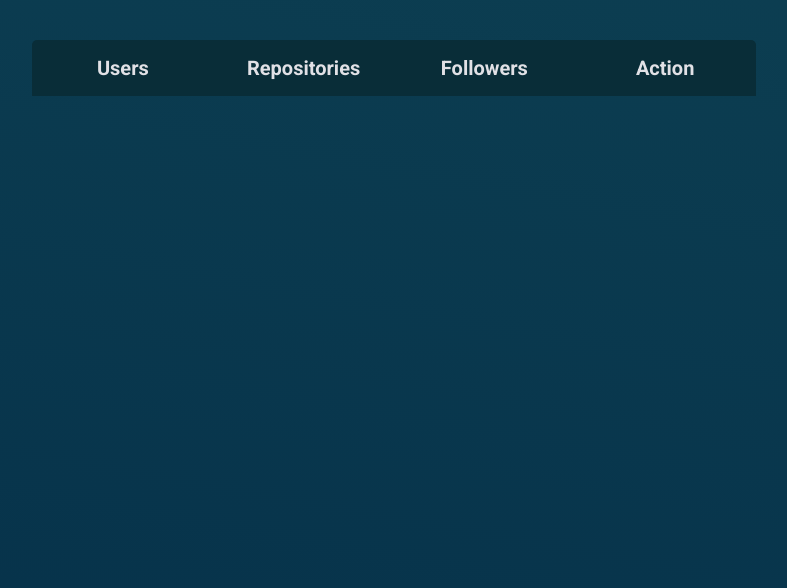
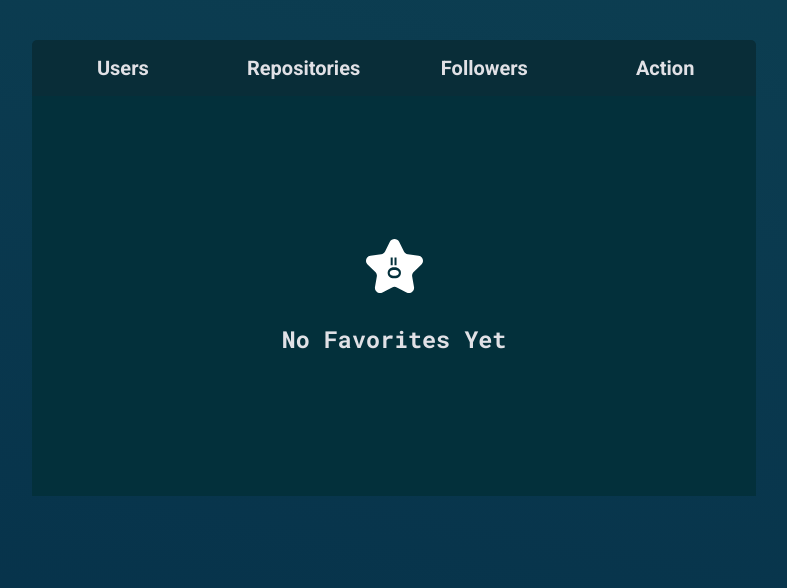
Before and after one commit to tkoch97/github-favorites, a plain HTML site: page index.html in a window 1280 px wide. Shown: the part 151-739 px from the top of the page, without its empty margins (246-1033 px from the left). Drawn offline with Linux system fonts and the light colour scheme.

Commit message:
feat: add no favorites yet msg

```diff
--- a/index.html
+++ b/index.html
@@ -41,12 +41,6 @@
         </tr>
       </thead>
       <tbody>
-        <tr>
-          <td class="no_favorites">
-            <img src="/assets/nonefavoritesicon.svg" alt="star img">
-            <p>No Favorites Yet</p>
-          </td>
-        </tr>
       </tbody>
     </table>
   </div>
--- a/js/emptyTable.js
+++ b/js/emptyTable.js
@@ -1,18 +1,17 @@
-export class CreateEmptyTable {
-
-  createEmptyTable()
-
-  createEmptyTable() {
-    const tbody = document.querySelector('table tbody')
-
-    tbody.innerHTML = `
-      <td class="no_favorites">
-        <img src="/assets/nonefavoritesicon.svg" alt="star img">
-        <p>No Favorites Yet</p>
-      </td>
+export function createEmptyTable() {
+  const tbody = document.querySelector('tbody');
+  const trEmptytable = document.createElement('tr');
+  trEmptytable.innerHTML = `
+    <td class="no_favorites">
+      <img src="/assets/nonefavoritesicon.svg" alt="star img">
+      <p>No Favorites Yet</p>
+    </td>
     `
-    return tbody
-  }
-
+    function addContent() {
+      if (tbody.childElementCount === 0) {
+        tbody.appendChild(trEmptytable);
+      }
+    }
+    window.addEventListener('load', addContent)
 
 }
--- a/js/main.js
+++ b/js/main.js
@@ -1,3 +1,5 @@
 import { FavoritesView } from "./favorites.js";
+import { createEmptyTable } from "./emptyTable.js";
 
+createEmptyTable()
 new FavoritesView('#app');
```
